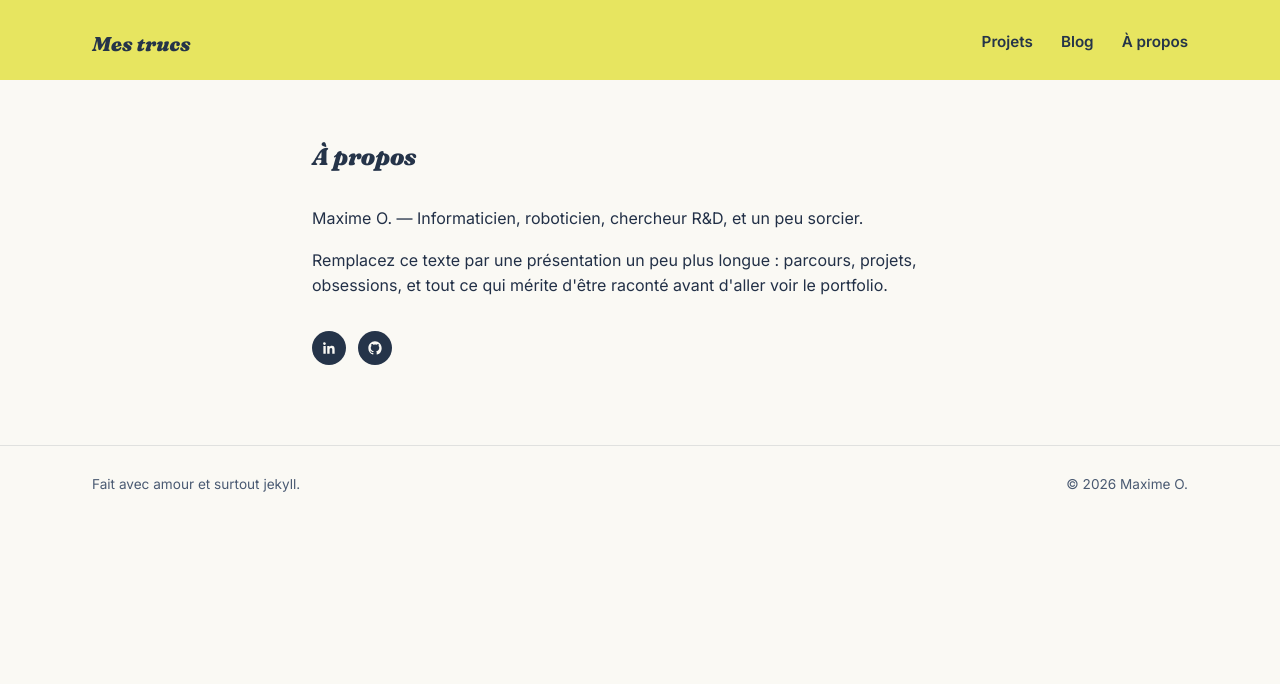
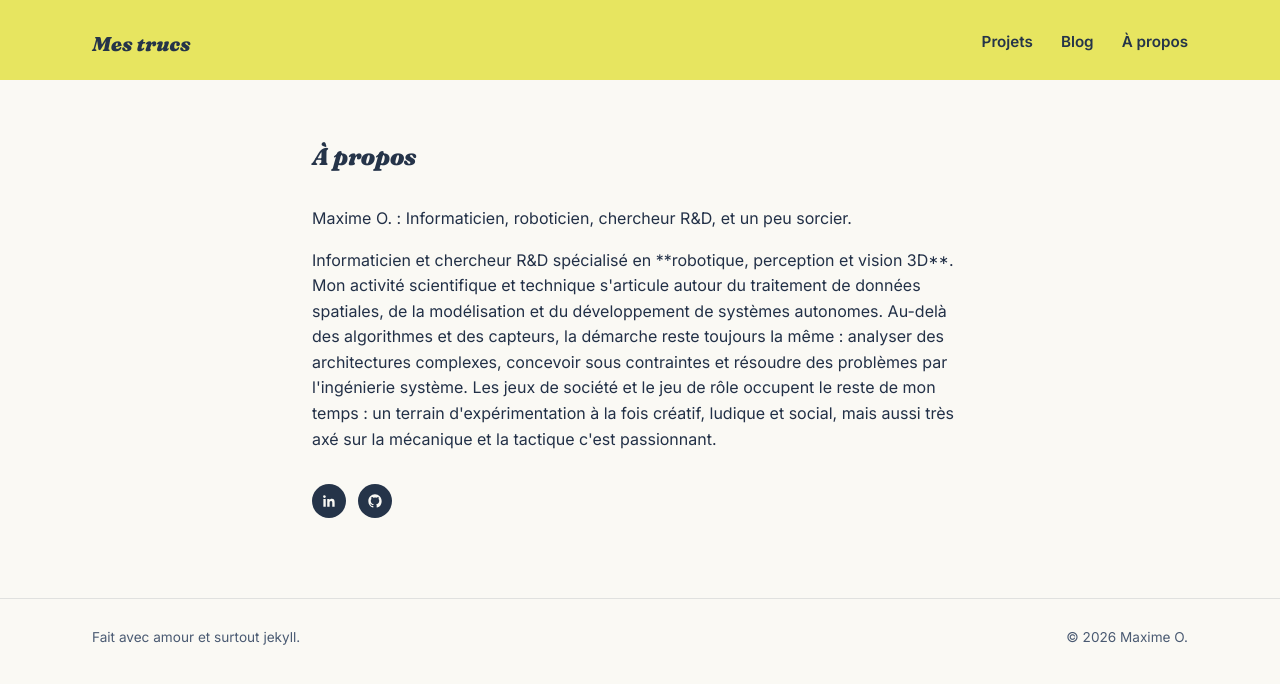
Before and after one commit to Moustakick/blogfolio, a Jekyll site: the page built from about.html, in a window 1280 px wide. Shown: the top 684 px of the page. Built offline with Jekyll 4.4.1, drawn with Linux system fonts in a browser that asks for light colours.

Commit message:
Revise author section in about.html
Updated author description with detailed professional background and interests.

```diff
--- a/about.html
+++ b/about.html
@@ -8,12 +8,16 @@ permalink: /about/
 </section>
 <section class="wrap wrap--narrow page-content">
   <p>
-    {{ site.author.name }} — {{ site.author.role }}.
+    {{ site.author.name }} : {{ site.author.role }}.
   </p>
   <p>
-    Remplacez ce texte par une présentation un peu plus longue :
-    parcours, projets, obsessions, et tout ce qui mérite d'être
-    raconté avant d'aller voir le portfolio.
+    Informaticien et chercheur R&D spécialisé en **robotique, perception et vision 3D**.
+
+    Mon activité scientifique et technique s'articule autour du traitement de données spatiales, de la modélisation et du développement de systèmes autonomes.
+
+    Au-delà des algorithmes et des capteurs, la démarche reste toujours la même : analyser des architectures complexes, concevoir sous contraintes et résoudre des problèmes par l'ingénierie système.
+
+    Les jeux de société et le jeu de rôle occupent le reste de mon temps : un terrain d'expérimentation à la fois créatif, ludique et social, mais aussi très axé sur la mécanique et la tactique c'est passionnant.
   </p>
 
   {% include social-buttons.html %}
```
